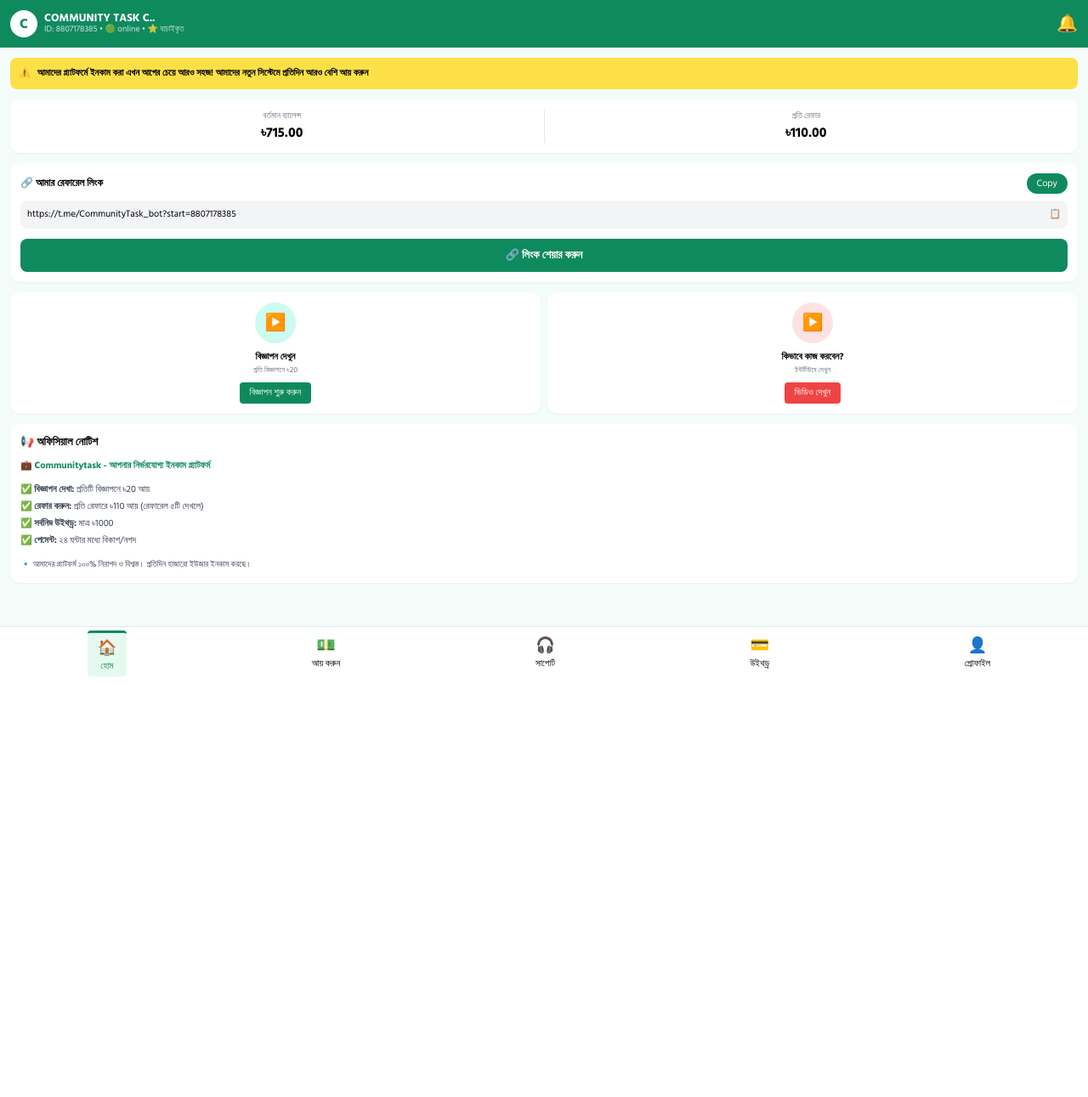
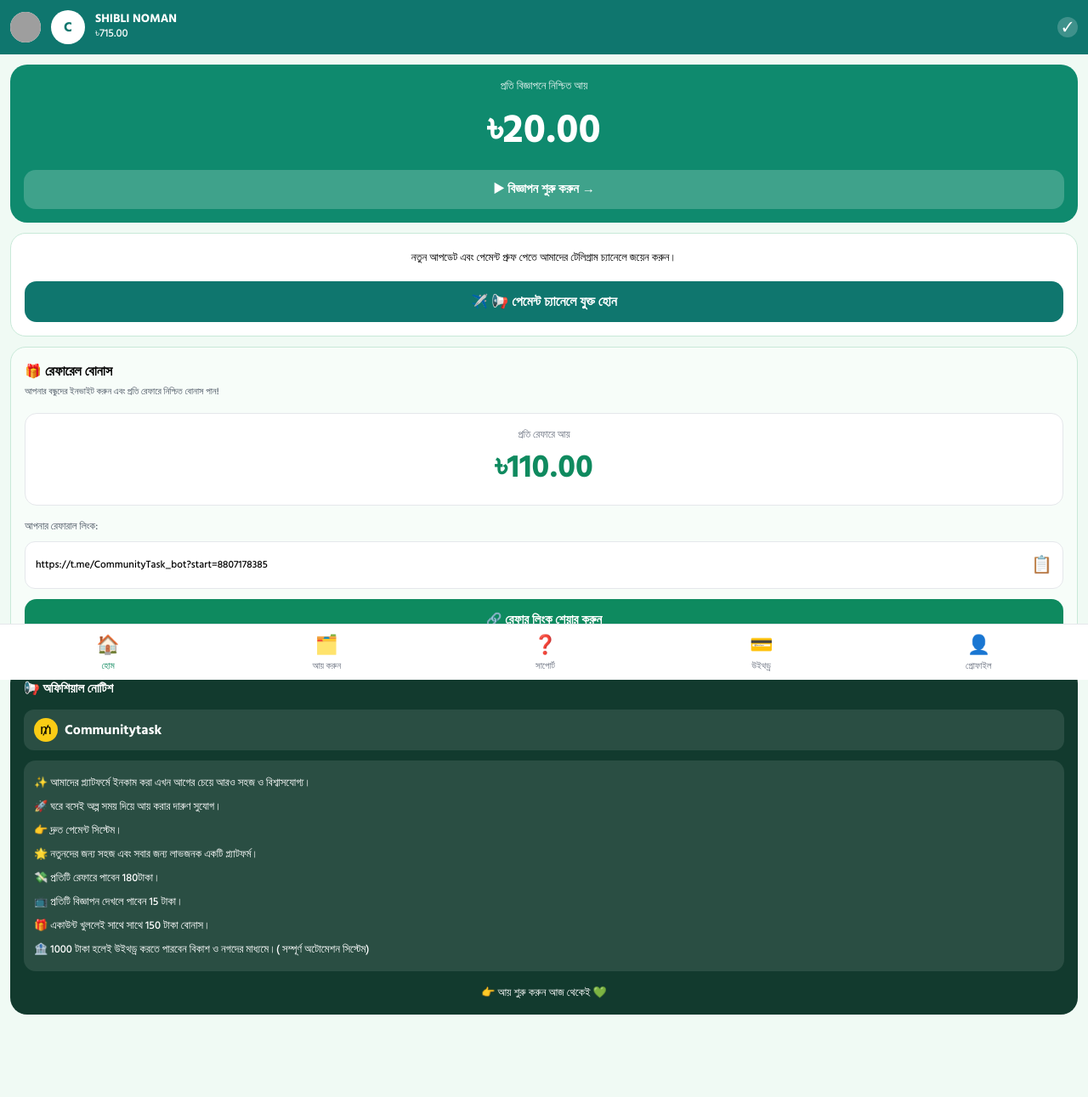
Before and after one commit to mdsiblen-rgb/telegram-bot, a Flask app: page / in a window 1280 px wide. Shown: the whole page at 85% size. Before the commit the page ends 796 px from the top, so only its background shows below. Run offline with Flask 3, Linux system fonts and the light colour scheme; some libraries are stand-ins or nearby versions; grey boxes are pictures that could not be loaded.

Commit message:
Update index.html

```diff
--- a/templates/index.html
+++ b/templates/index.html
@@ -1,111 +1,90 @@
 <!DOCTYPE html>
 <html lang="bn">
 <head>
-<meta charset="UTF-8">
-<meta name="viewport" content="width=device-width, initial-scale=1.0">
+<meta charset="UTF-8"><meta name="viewport" content="width=device-width,initial-scale=1">
 <title>COMMUNITY TASK</title>
 <script src="https://cdn.tailwindcss.com"></script>
-<link href="https://fonts.googleapis.com/css2?family=Hind+Siliguri:wght@400;600;700&display=swap" rel="stylesheet">
-<style>
- body{font-family:'Hind Siliguri',sans-serif; background:#f3fcf8}
-.page{display:none}.page.active{display:block}
-.nav-active{color:#0f8a5f!important; background:#e6f9f0; border-top:3px solid #0f8a5f}
-</style>
+<link href="https://fonts.googleapis.com/css2?family=Hind+Siliguri:wght@500;600;700&display=swap" rel="stylesheet">
+<style>body{font-family:'Hind Siliguri',sans-serif;background:#f0faf4}.nav-active{color:#0f8a5f!important}</style>
 </head>
-<body class="pb-[80px]">
+<body class="pb-[85px]">
 
-<!-- TOP BAR -->
-<div class="bg-[#0f8a5f] text-white p-3 flex justify-between items-center sticky top-0 z-50">
-  <div class="flex items-center gap-2">
-    <div class="w-8 h-8 bg-white rounded-full flex items-center justify-center text-[#0f8a5f] font-bold">C</div>
-    <div>
-      <p class="text-[13px] font-bold leading-3">COMMUNITY TASK C..</p>
-      <p class="text-[10px] opacity-80">ID: 8807178385 • 🟢 online • ⭐ যাচাইকৃত</p>
-    </div>
-  </div>
-  <div class="text-xl">🔔</div>
+<!-- HEADER -->
+<div class="bg-[#0f766e] text-white flex items-center gap-3 px-3 py-3">
+  <img src="https://i.ibb.co/1pPpW0g/logo.png" onerror="this.style.display='none'" class="w-9 h-9 rounded-full bg-white">
+  <div class="w-10 h-10 bg-white rounded-full flex items-center justify-center text-[#0f766e] font-bold">C</div>
+  <div><p class="font-bold text-[14px] leading-4">SHIBLI NOMAN</p><p class="text-[13px]">৳715.00</p></div>
+  <div class="ml-auto w-6 h-6 bg-white/20 rounded-full flex items-center justify-center">✓</div>
 </div>
 
-<!-- HOME PAGE - স্ক্রিনশটের মতো -->
-<div id="p-home" class="page active">
-  <!-- Yellow Warning -->
-  <div class="m-3 bg-[#fde047] p-2.5 rounded-lg flex gap-2 text-[11px] font-semibold text-black">
-    <span>⚠️</span> আমাদের প্ল্যাটফর্মে ইনকাম করা এখন আগের চেয়ে আরও সহজ! আমাদের নতুন সিস্টেমে প্রতিদিন আরও বেশি আয় করুন
+<!-- বিজ্ঞাপন কার্ড - তোমার ১ম ছবির মতো -->
+<div class="m-3 bg-[#0f8a6e] rounded-[20px] p-4 text-white">
+  <p class="text-center text-[13px] opacity-90">প্রতি বিজ্ঞাপনে নিশ্চিত আয়</p>
+  <p class="text-center text-[48px] font-bold my-1">৳20.00</p>
+  <button onclick="startAd()" class="w-full mt-2 bg-white/20 py-3 rounded-[14px] font-bold text-[15px]">▶ বিজ্ঞাপন শুরু করুন →</button>
+</div>
+
+<!-- টেলিগ্রাম আপডেট -->
+<div class="m-3 bg-white border border-[#c8e9d8] rounded-[18px] p-4 text-center">
+  <p class="text-[13px] leading-6">নতুন আপডেট এবং পেমেন্ট প্রুফ পেতে আমাদের টেলিগ্রাম চ্যানেলে জয়েন করুন।</p>
+  <button onclick="joinChannel()" class="w-full mt-4 bg-[#0f766e] text-white py-3 rounded-[14px] font-bold">✈️ 📢 পেমেন্ট চ্যানেলে যুক্ত হোন</button>
+</div>
+
+<!-- রেফারেল বোনাস - তোমার ২য় ছবির মতো -->
+<div class="m-3 bg-[#f7fdf9] border border-[#c8e9d8] rounded-[18px] p-4">
+  <p class="font-bold text-[16px]">🎁 রেফারেল বোনাস</p>
+  <p class="text-[11px] text-gray-600 mt-1">আপনার বন্ধুদের ইনভাইট করুন এবং প্রতি রেফারে নিশ্চিত বোনাস পান!</p>
+
+  <div class="bg-white rounded-[14px] p-4 mt-4 text-center border">
+    <p class="text-[12px] text-gray-500">প্রতি রেফারে আয়</p>
+    <p class="text-[38px] font-bold text-[#0f8a5f]">৳110.00</p>
   </div>
 
-  <!-- Balance + Refer -->
-  <div class="mx-3 bg-white p-3 rounded-xl shadow-sm flex">
-    <div class="flex-1 border-r text-center"><p class="text-[10px] text-gray-500">বর্তমান ব্যালেন্স</p><p class="font-bold text-[16px]">৳715.00</p></div>
-    <div class="flex-1 text-center"><p class="text-[10px] text-gray-500">প্রতি রেফার</p><p class="font-bold text-[16px]">৳110.00</p></div>
+  <p class="text-[12px] mt-4 text-gray-600">আপনার রেফারাল লিংক:</p>
+  <div class="bg-white border rounded-[12px] px-3 py-3 flex justify-between items-center mt-2">
+    <span class="text-[12px] truncate" id="refLink">https://t.me/CommunityTask_bot?start=8807178385</span>
+    <button onclick="copyLink()" class="ml-2 text-[20px]">📋</button>
   </div>
 
-  <!-- Referral Link Box -->
-  <div class="m-3 bg-white p-3 rounded-xl shadow-sm">
-    <div class="flex justify-between items-center mb-2">
-      <p class="text-[12px] font-bold">🔗 আমার রেফারেল লিংক</p>
-      <button onclick="copyLink()" class="bg-[#0f8a5f] text-white text-[11px] px-3 py-1 rounded-full">Copy</button>
-    </div>
-    <div class="bg-gray-100 p-2 rounded-lg text-[11px] flex justify-between items-center">
-      <span id="refLink" class="truncate">https://t.me/CommunityTask_bot?start=8807178385</span>
-      <span onclick="copyLink()" class="ml-2 cursor-pointer">📋</span>
-    </div>
-    <button onclick="shareLink()" class="w-full mt-3 bg-[#0f8a5f] text-white p-2.5 rounded-lg text-[13px] font-bold">🔗 লিংক শেয়ার করুন</button>
-  </div>
-
-  <!-- Ad + Video -->
-  <div class="mx-3 grid grid-cols-2 gap-2">
-    <div class="bg-white p-3 rounded-xl shadow-sm text-center">
-      <div class="w-12 h-12 bg-teal-100 rounded-full mx-auto flex items-center justify-center text-xl">▶️</div>
-      <p class="text-[11px] font-bold mt-2">বিজ্ঞাপন দেখুন</p>
-      <p class="text-[9px] text-gray-500">প্রতি বিজ্ঞাপনে ৳20</p>
-      <button onclick="goTo('p-earn')" class="mt-2 bg-[#0f8a5f] text-white text-[11px] px-3 py-1 rounded">বিজ্ঞাপন শুরু করুন</button>
-    </div>
-    <div class="bg-white p-3 rounded-xl shadow-sm text-center">
-      <div class="w-12 h-12 bg-red-100 rounded-full mx-auto flex items-center justify-center text-xl">▶️</div>
-      <p class="text-[11px] font-bold mt-2">কিভাবে কাজ করবেন?</p>
-      <p class="text-[9px] text-gray-500">ইউটিউবে দেখুন</p>
-      <button onclick="window.open('https://youtube.com','_blank')" class="mt-2 bg-red-500 text-white text-[11px] px-3 py-1 rounded">ভিডিও দেখুন</button>
-    </div>
-  </div>
-
-  <!-- OFFICIAL NOTICE - তোমার ছবির লেখা হুবহু -->
-  <div class="m-3 bg-white p-3 rounded-xl shadow-sm">
-    <p class="font-bold text-[13px] mb-2">📢 অফিসিয়াল নোটিশ</p>
-    <div class="text-[11px] leading-5 text-gray-700">
-      <p class="font-bold text-[#0f8a5f]">💼 Communitytask - আপনার নির্ভরযোগ্য ইনকাম প্ল্যাটফর্ম</p>
-      <p class="mt-2">✅ <b>বিজ্ঞাপন দেখা:</b> প্রতিটি বিজ্ঞাপনে ৳20 আয়</p>
-      <p>✅ <b>রেফার করুন:</b> প্রতি রেফারে ৳110 আয় (রেফারেল ৫টি দেখলে)</p>
-      <p>✅ <b>সর্বনিম্ন উইথড্র:</b> মাত্র ৳1000</p>
-      <p>✅ <b>পেমেন্ট:</b> ২৪ ঘন্টার মধ্যে বিকাশ/নগদ</p>
-      <p class="mt-2 text-[10px]">🔹 আমাদের প্ল্যাটফর্ম ১০০% নিরাপদ ও বিশ্বস্ত। প্রতিদিন হাজারো ইউজার ইনকাম করছে।</p>
-    </div>
-  </div>
+  <button onclick="shareLink()" class="w-full bg-[#0e8a5f] text-white py-3.5 rounded-[14px] font-bold mt-3 text-[15px]">🔗 রেফার লিংক শেয়ার করুন</button>
 </div>
 
-<!-- OTHER PAGES -->
-<div id="p-earn" class="page p-3"><div class="bg-white p-10 rounded-xl text-center"><p class="font-bold">আয় পেজ</p><p class="text-xs mt-2">এখানে বিজ্ঞাপন আসবে</p><button onclick="alert('Ad Started! +৳20')" class="bg-[#0f8a5f] text-white px-4 py-2 rounded mt-3">▶️ বিজ্ঞাপন দেখুন</button></div></div>
-<div id="p-support" class="page p-3"><div class="bg-white p-10 rounded-xl text-center">সাপোর্ট পেজ</div></div>
-<div id="p-withdraw" class="page p-3"><div class="bg-white p-10 rounded-xl text-center">উইথড্র পেজ</div></div>
-<div id="p-profile" class="page p-3"><div class="bg-white p-10 rounded-xl text-center">প্রোফাইল পেজ</div></div>
+<!-- অফিশিয়াল নোটিশ - তোমার ৩য় ছবির মতো হুবহু -->
+<div class="m-3 bg-[#123a2e] rounded-[20px] p-4 text-white">
+  <p class="font-bold text-[15px]">📢 অফিশিয়াল নোটিশ</p>
+  <div class="bg-white/10 rounded-[12px] px-3 py-2.5 mt-3 flex items-center gap-2"><span class="w-7 h-7 bg-yellow-400 rounded-full flex items-center justify-center text-black">₥</span><span class="font-bold">Communitytask</span></div>
 
-<!-- BOTTOM NAV -->
-<div class="fixed bottom-0 left-0 right-0 bg-white border-t flex justify-around py-1 text-[11px]">
-  <button onclick="switchPage('p-home',this)" class="nav-active flex flex-col items-center p-1 px-3 rounded"><span class="text-[18px]">🏠</span>হোম</button>
-  <button onclick="switchPage('p-earn',this)" class="flex flex-col items-center p-1 px-3"><span class="text-[18px]">💵</span>আয় করুন</button>
-  <button onclick="switchPage('p-support',this)" class="flex flex-col items-center p-1 px-3"><span class="text-[18px]">🎧</span>সাপোর্ট</button>
-  <button onclick="switchPage('p-withdraw',this)" class="flex flex-col items-center p-1 px-3"><span class="text-[18px]">💳</span>উইথড্র</button>
-  <button onclick="switchPage('p-profile',this)" class="flex flex-col items-center p-1 px-3"><span class="text-[18px]">👤</span>প্রোফাইল</button>
+  <div class="bg-white/10 rounded-[14px] p-3 mt-3 text-[13px] leading-7">
+    <p>✨ আমাদের প্ল্যাটফর্মে ইনকাম করা এখন আগের চেয়ে আরও সহজ ও বিশ্বাসযোগ্য।</p>
+    <p>🚀 ঘরে বসেই অল্প সময় দিয়ে আয় করার দারুণ সুযোগ।</p>
+    <p>👉 দ্রুত পেমেন্ট সিস্টেম।</p>
+    <p>🌟 নতুনদের জন্য সহজ এবং সবার জন্য লাভজনক একটি প্ল্যাটফর্ম।</p>
+    <p>💸 প্রতিটি রেফারে পাবেন 180টাকা।</p>
+    <p>📺 প্রতিটি বিজ্ঞাপন দেখলে পাবেন 15 টাকা।</p>
+    <p>🎁 একাউন্ট খুললেই সাথে সাথে 150 টাকা বোনাস।</p>
+    <p>🏦 1000 টাকা হলেই উইথড্র করতে পারবেন বিকাশ ও নগদের মাধ্যমে।( সম্পূর্ণ অটোমেশন সিস্টেম)</p>
+  </div>
+  <p class="text-center mt-4 text-[13px]">👉 আয় শুরু করুন আজ থেকেই 💚</p>
 </div>
 
-<div id="toast" class="fixed bottom-[90px] left-1/2 -translate-x-1/2 bg-black text-white text-xs px-4 py-2 rounded-full hidden"></div>
+<!-- Bottom Nav - হুবহু -->
+<div class="fixed bottom-0 left-0 right-0 bg-white border-t flex justify-around py-2">
+  <button class="nav-active flex flex-col items-center text-[11px]"><span class="text-[22px]">🏠</span>হোম</button>
+  <button onclick="alert('আয় করুন পেজ')" class="flex flex-col items-center text-gray-500 text-[11px]"><span class="text-[22px]">🗂️</span>আয় করুন</button>
+  <button class="flex flex-col items-center text-gray-500 text-[11px]"><span class="text-[22px]">❓</span>সাপোর্ট</button>
+  <button class="flex flex-col items-center text-gray-500 text-[11px]"><span class="text-[22px]">💳</span>উইথড্র</button>
+  <button class="flex flex-col items-center text-gray-500 text-[11px]"><span class="text-[22px]">👤</span>প্রোফাইল</button>
+</div>
+
+<div id="toast" class="fixed bottom-[90px] left-1/2 -translate-x-1/2 bg-black text-white text-[12px] px-4 py-2 rounded-full hidden z-50"></div>
 
 <script>
 const LINK="https://t.me/CommunityTask_bot?start=8807178385";
-function copyLink(){navigator.clipboard.writeText(LINK);showToast("লিংক কপি হয়েছে! ✅");}
-function shareLink(){if(navigator.share){navigator.share({title:"Community Task",text:"Join and earn!",url:LINK})}else{copyLink()}}
-function goTo(id){document.querySelectorAll('.page').forEach(p=>p.classList.remove('active'));document.getElementById(id).classList.add('active')}
-function switchPage(id,el){goTo(id);document.querySelectorAll('.fixed button').forEach(b=>b.classList.remove('nav-active'));el.classList.add('nav-active')}
-function showToast(m){let t=document.getElementById('toast');t.innerText=m;t.classList.remove('hidden');setTimeout(()=>t.classList.add('hidden'),2000)}
+function copyLink(){navigator.clipboard.writeText(LINK);show('লিংক কপি হয়েছে ✅')}
+function shareLink(){if(navigator.share){navigator.share({url:LINK,title:'Community Task'})}else{copyLink()}}
+function joinChannel(){window.open('https://t.me/CommunityTaskOfficial','_blank')}
+function startAd(){show('বিজ্ঞাপন শুরু হচ্ছে... +৳20');}
+function show(m){let t=document.getElementById('toast');t.innerText=m;t.classList.remove('hidden');setTimeout(()=>t.classList.add('hidden'),2500)}
 </script>
 </body>
 </html>
```
